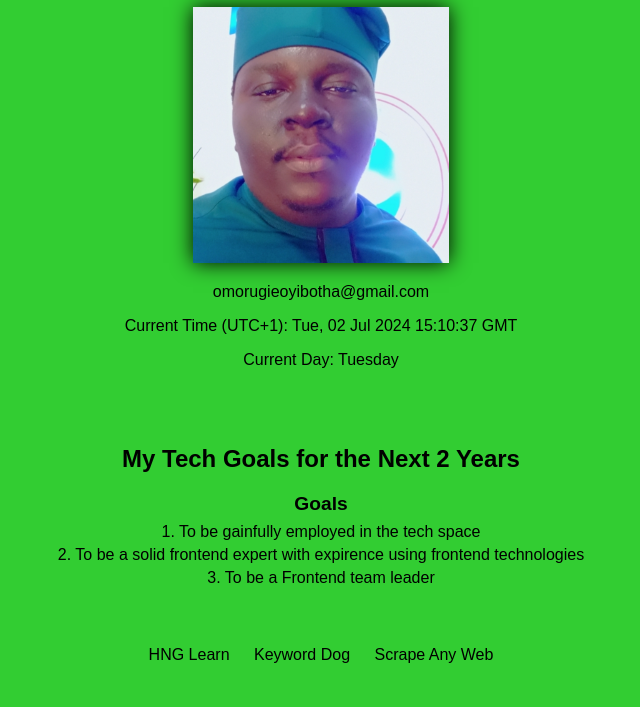
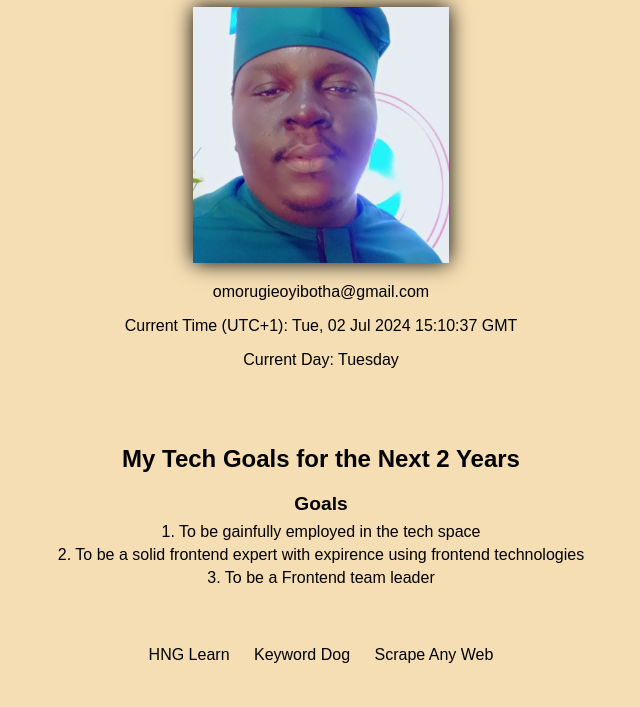
Before and after one commit to RayRugie/HNG-stage-1, a plain HTML site: page index.html in a window 1280 px wide. Shown: the part 93-800 px from the top of the page, without its empty margins (319-959 px from the left). Drawn offline with Linux system fonts and the light colour scheme.

Commit message:
"Changed background color of body from #32CD32 to wheat"

```diff
--- a/styles.css
+++ b/styles.css
@@ -7,7 +7,7 @@ body {
     align-items: center;
     justify-content: center;
     text-align: center;
-    background-color: #32CD32;
+    background-color: wheat;
 }
 
 header, main, footer {
```
